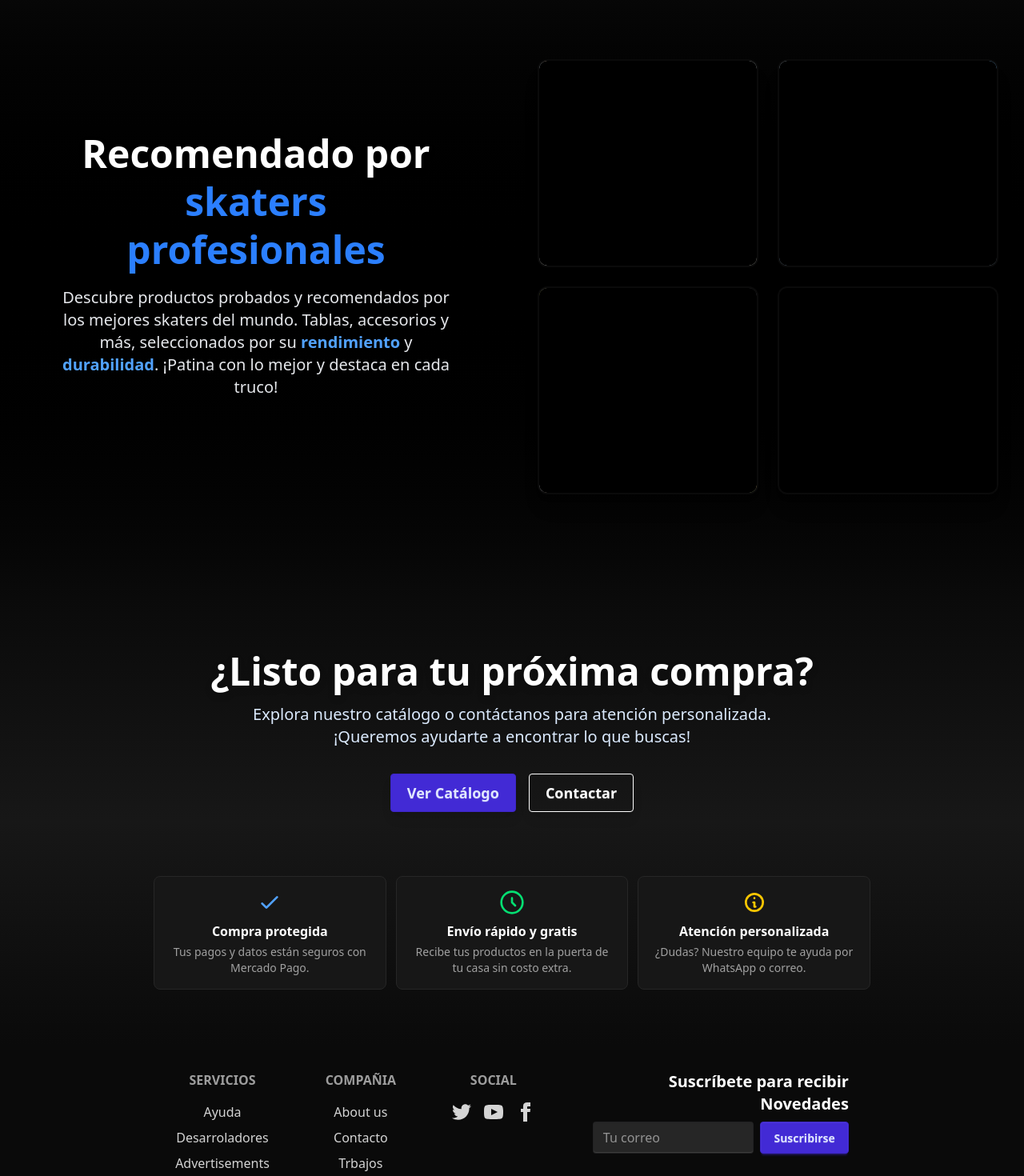
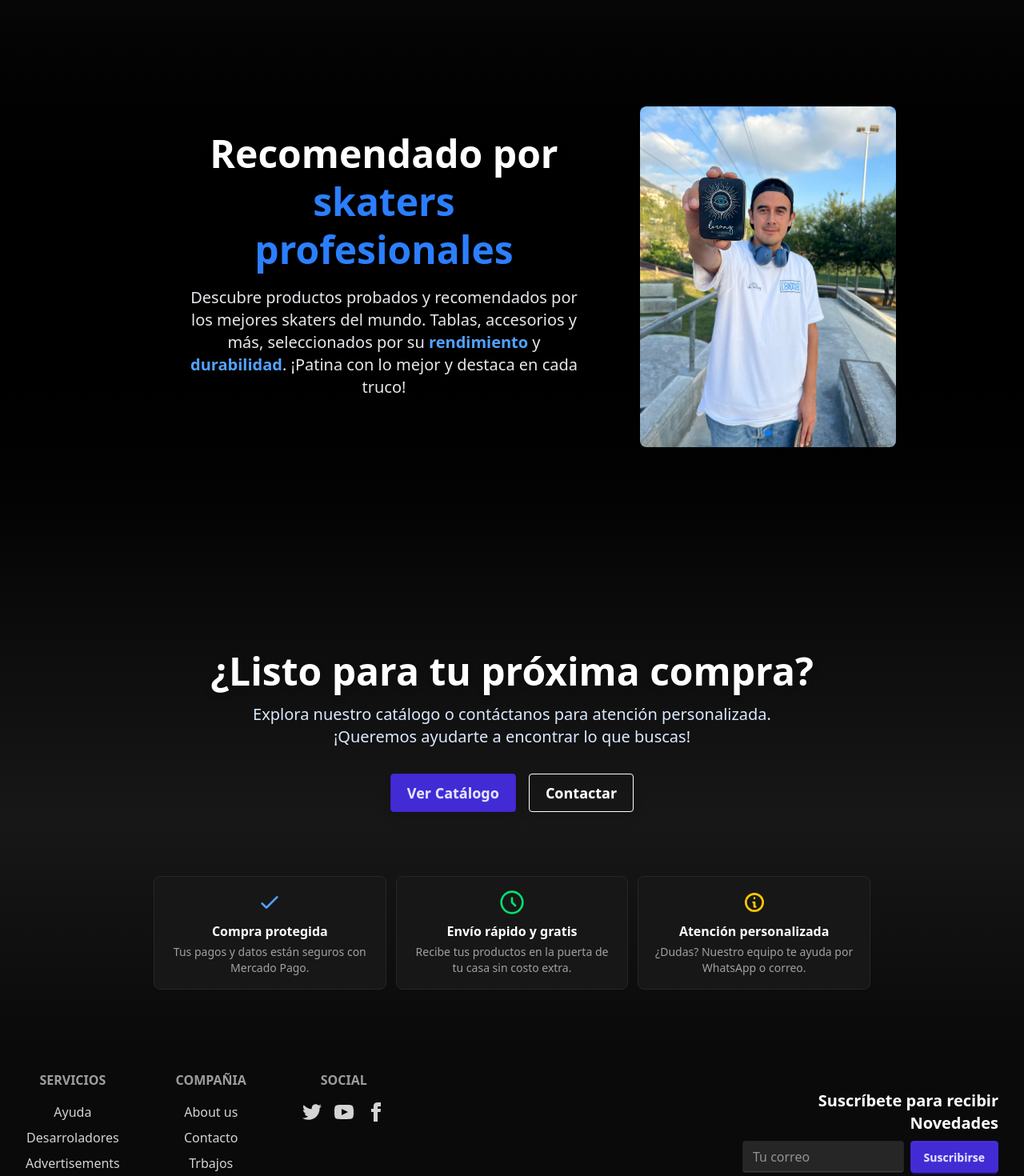
Before and after one commit to BrayanRNothing/lorang, a React (Vite) app: page / in a window 1280 px wide. Shown: the part 900-2370 px from the top of the page at 80% size. Built offline with nearby package versions, Linux system fonts and the light colour scheme.

Commit message:
version 1

```diff
--- a/src/componentes/Footer.jsx
+++ b/src/componentes/Footer.jsx
@@ -1,39 +1,38 @@
 export default function Footer() {
   return (
     <footer className="flex flex-col w-full gap-4 px-2 py-4 md:px-8 md:py-8 bg-neutral-950 md:gap-8">
-      {/* En móvil: suscripción arriba y centrada, en PC: a la derecha */}
-      <div className="flex flex-col w-full gap-4 md:flex-row md:items-start md:justify-center md:gap-16">
-        {/* Links: debajo en móvil, izquierda en PC, todos centrados en PC */}
+      <div className="flex flex-col w-full gap-4 mx-auto md:flex-row md:items-center md:justify-between md:gap-16 max-w-7xl">
+        {/* Links: siempre centrados y en fila */}
         <div className="flex flex-row items-start justify-center order-2 w-full gap-2 overflow-x-auto md:order-1 md:w-auto md:gap-16">
-          <nav className="flex flex-col gap-1 md:gap-2 min-w-[100px] items-center md:items-center">
+          <nav className="flex flex-col gap-1 md:gap-2 min-w-[100px] items-center">
             <h6 className="text-xs text-center text-white footer-title md:text-base">Servicios</h6>
             <a className="text-xs text-center link link-hover text-neutral-300 md:text-base">Ayuda</a>
             <a className="text-xs text-center link link-hover text-neutral-300 md:text-base">Desarroladores</a>
             <a className="text-xs text-center link link-hover text-neutral-300 md:text-base">Advertisements</a>
           </nav>
-          <nav className="flex flex-col gap-1 md:gap-2 min-w-[100px] items-center md:items-center">
+          <nav className="flex flex-col gap-1 md:gap-2 min-w-[100px] items-center">
             <h6 className="text-xs text-center text-white footer-title md:text-base">Compañia</h6>
             <a className="text-xs text-center link link-hover text-neutral-300 md:text-base">About us</a>
             <a className="text-xs text-center link link-hover text-neutral-300 md:text-base">Contacto</a>
             <a className="text-xs text-center link link-hover text-neutral-300 md:text-base">Trbajos</a>
           </nav>
-          <nav className="flex flex-col gap-1 md:gap-2 min-w-[100px] items-center md:items-center">
+          <nav className="flex flex-col gap-1 md:gap-2 min-w-[100px] items-center">
             <h6 className="text-xs text-center text-white footer-title md:text-base">Social</h6>
             <div className="flex flex-row justify-center gap-2 md:gap-4">
-              <a>
+              <a href="https://twitter.com/" target="_blank" rel="noopener noreferrer">
                 <svg xmlns="http://www.w3.org/2000/svg" width="18" height="18" viewBox="0 0 24 24" className="w-4 h-4 fill-current text-neutral-300 md:w-6 md:h-6"><path d="M24 4.557c-.883.392-1.832.656-2.828.775 1.017-.609 1.798-1.574 2.165-2.724-.951.564-2.005.974-3.127 1.195-.897-.957-2.178-1.555-3.594-1.555-3.179 0-5.515 2.966-4.797 6.045-4.091-.205-7.719-2.165-10.148-5.144-1.29 2.213-.669 5.108 1.523 6.574-.806-.026-1.566-.247-2.229-.616-.054 2.281 1.581 4.415 3.949 4.89-.693.188-1.452.232-2.224.084.626 1.956 2.444 3.379 4.6 3.419-2.07 1.623-4.678 2.348-7.29 2.04 2.179 1.397 4.768 2.212 7.548 2.212 9.142 0 14.307-7.721 13.995-14.646.962-.695 1.797-1.562 2.457-2.549z"></path></svg>
               </a>
-              <a>
+              <a href="https://youtube.com/" target="_blank" rel="noopener noreferrer">
                 <svg xmlns="http://www.w3.org/2000/svg" width="18" height="18" viewBox="0 0 24 24" className="w-4 h-4 fill-current text-neutral-300 md:w-6 md:h-6"><path d="M19.615 3.184c-3.604-.246-11.631-.245-15.23 0-3.897.266-4.356 2.62-4.385 8.816.029 6.185.484 8.549 4.385 8.816 3.6.245 11.626.246 15.23 0 3.897-.266 4.356-2.62 4.385-8.816-.029-6.185-.484-8.549-4.385-8.816zm-10.615 12.816v-8l8 3.993-8 4.007z"></path></svg>
               </a>
-              <a>
+              <a href="https://facebook.com/" target="_blank" rel="noopener noreferrer">
                 <svg xmlns="http://www.w3.org/2000/svg" width="18" height="18" viewBox="0 0 24 24" className="w-4 h-4 fill-current text-neutral-300 md:w-6 md:h-6"><path d="M9 8h-3v4h3v12h5v-12h3.642l.358-4h-4v-1.667c0-.955.192-1.333 1.115-1.333h2.885v-5h-3.808c-3.596 0-5.192 1.583-5.192 4.615v3.385z"></path></svg>
               </a>
             </div>
           </nav>
         </div>
-        {/* Suscripción: arriba en móvil, derecha en PC, siempre centrada en móvil */}
-        <div className="order-1 md:order-2 flex flex-col items-center md:items-end min-w-[180px] max-w-xs w-full md:w-auto md:ml-2">
+        {/* Suscripción: arriba en móvil, derecha en PC, SIEMPRE centrada en móvil */}
+        <div className="order-1 md:order-2 flex flex-col items-center w-full min-w-[180px] max-w-xs md:w-[340px] md:ml-2 md:items-end md:justify-end self-center md:self-end">
           <h3 className="mb-1 text-sm font-semibold text-center text-white md:mb-2 md:text-xl md:text-right">Suscríbete para recibir Novedades</h3>
           <form className="flex justify-center w-full max-w-xs gap-1 md:gap-2 md:justify-end">
             <input type="email" placeholder="Tu correo" className="w-full py-1 text-xs text-white input input-bordered bg-neutral-800 md:text-base md:py-2" />
--- a/src/componentes/ProductView.jsx
+++ b/src/componentes/ProductView.jsx
@@ -94,7 +94,11 @@ export default function ProductView() {
                     <div className="flex flex-col w-full gap-3 mt-5">
                         <button
                             className="w-full btn btn-secondary btn-lg"
-                            onClick={() => alert(`Compraste ${product.title} por $${product.price}`)}>
+                            onClick={() => {
+                                const msg = `¡Hola! Quiero comprar:\n\n1. ${product.title} x1 - $${product.price}\n\nTotal: $${product.price}`;
+                                window.open(`https://wa.me/528119817118?text=${encodeURIComponent(msg)}`, '_blank');
+                            }}
+                        >
                         Comprar
                         </button>
 
--- a/src/componentes/Section2.jsx
+++ b/src/componentes/Section2.jsx
@@ -2,6 +2,11 @@ import f1 from "../pics/set1/f1.jpeg";
 import persona1 from "../pics/persona1.jpeg";
 import persona2 from "../pics/persona2.jpeg";
 import persona3 from "../pics/persona3.jpeg";
+import { Swiper, SwiperSlide } from "swiper/react";
+import { Autoplay, Navigation, Pagination } from "swiper/modules";
+import "swiper/css";
+import "swiper/css/navigation";
+import "swiper/css/pagination";
 
 export default function Section2() {
   return (
@@ -26,22 +31,25 @@ export default function Section2() {
       </div>
 
       {/* Lado derecho: cuadrícula de imágenes con efecto */}
-      <div className="grid w-full grid-cols-2 grid-rows-2 gap-6 p-8 md:w-1/2">
-        {[persona1, persona2, persona3, f1].map((img, i) => (
-          <div
-            key={i}
-            className="relative overflow-hidden border-2 shadow-xl border-neutral-950 group rounded-xl bg-neutral-900"
-          >
-            <img
-              src={img}
-              alt={`Skater ${i + 1}`}
-              className="object-cover w-full h-40 transition-transform duration-500 rounded-lg md:h-64 group-hover:scale-105 bg-neutral-800"
-              onError={e => { e.target.onerror=null; e.target.src='https://placehold.co/300x200?text=No+Image'; }}
-            />
-            <div className="absolute inset-0 transition-all duration-500 bg-black bg-opacity-0 group-hover:bg-opacity-30" />
-            {/* Puedes agregar nombre o frase aquí si quieres */}
-          </div>
-        ))}
+      <div className="w-full grid-rows-1 px-10 rounded md:px-0 md:w-1/4 rounded-box carousel md:top-20 ">
+          <Swiper
+                         modules={[Autoplay,  Pagination]}
+                         autoplay={{ delay: 3000 }}
+                         pagination={{ clickable: true }}
+                         loop={true}
+                         className="w-full"
+                     >
+                         <SwiperSlide>
+                             <img src={persona1} className="w-full " alt="foto" />
+                         </SwiperSlide>
+                         <SwiperSlide>
+                          <img src={persona2} className="w-full  alt=foto2" />
+                         </SwiperSlide>
+                         <SwiperSlide>
+                          <img src={persona3} className="w-full  alt=foto2" />
+                         </SwiperSlide>
+
+                     </Swiper>
       </div>
     </section>
   );
--- a/src/componentes/Section3.jsx
+++ b/src/componentes/Section3.jsx
@@ -1,3 +1,4 @@
+import { Link } from "react-router-dom";
 import Footer from "./Footer";
 
 export default function Section3() {
@@ -13,12 +14,12 @@ export default function Section3() {
           ¡Queremos ayudarte a encontrar lo que buscas!
         </p>
         <div className="flex flex-col items-center justify-center w-full max-w-md gap-4 mb-12 md:flex-row">
-          <a
-            href="/Catalogo"
+          <Link
+            to="/Catalogo"
             className="w-full transition-transform shadow-lg btn btn-primary btn-lg md:w-auto hover:scale-105"
           >
             Ver Catálogo
-          </a>
+          </Link>
           <a
             href="/Contacto"
             className="w-full transition-transform shadow-lg btn btn-outline btn-lg md:w-auto hover:scale-105"
--- a/src/componentes/productosData.js
+++ b/src/componentes/productosData.js
@@ -48,22 +48,5 @@ export const products = [
     price: 400,
     category: "Rodamientos",
   },
-  {
-    id: 5,
-    title: "Producto 2",
-    description: "Descripción del producto 2.",
-    details: "Detalles del producto 2.",
-    image: fotopro,
-    price: 200,
-    category: "categoria2",
-  },
-  {
-    id: 6,
-    title: "Producto 2",
-    description: "Descripción del producto 2.",
-    details: "Detalles del producto 2.",
-    image: fotopro,
-    price: 200,
-    category: "categoria2",
-  },
+
 ];
--- a/src/index.css
+++ b/src/index.css
@@ -56,7 +56,7 @@ html, body, #root {
     100% { transform: rotate(720deg); }
   }
   .animate-spin-once {
-    animation: spin-once 4s cubic-bezier(0.4,0,0.2,1) 1;
+    animation: spin-once 1s cubic-bezier(0.4,0,0.2,1) 1;
   }
   @keyframes fade-in-logo {
     from { opacity: 0; transform: translateX(-20px); }
```
Also changed, not shown: src/componentes/Navbar.jsx (+11 -2 lines).
